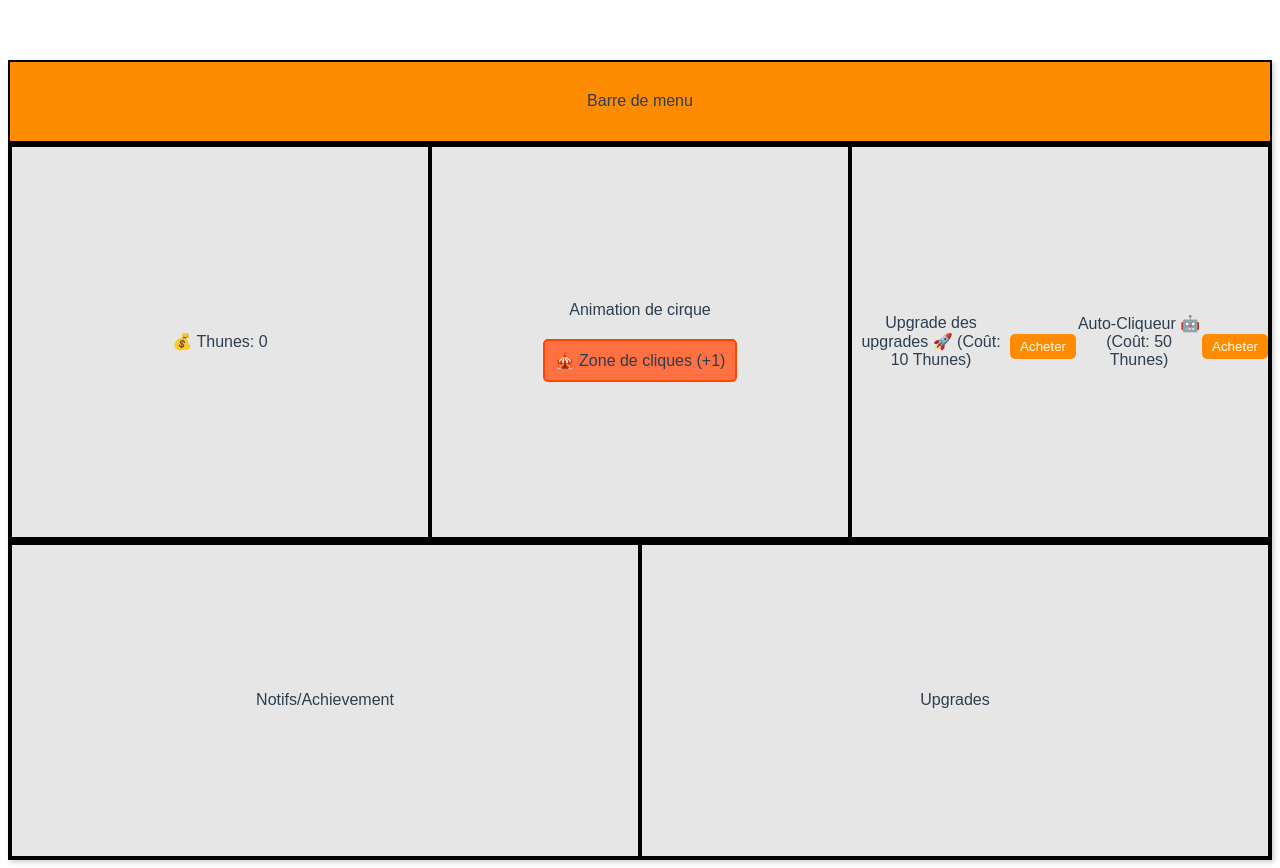
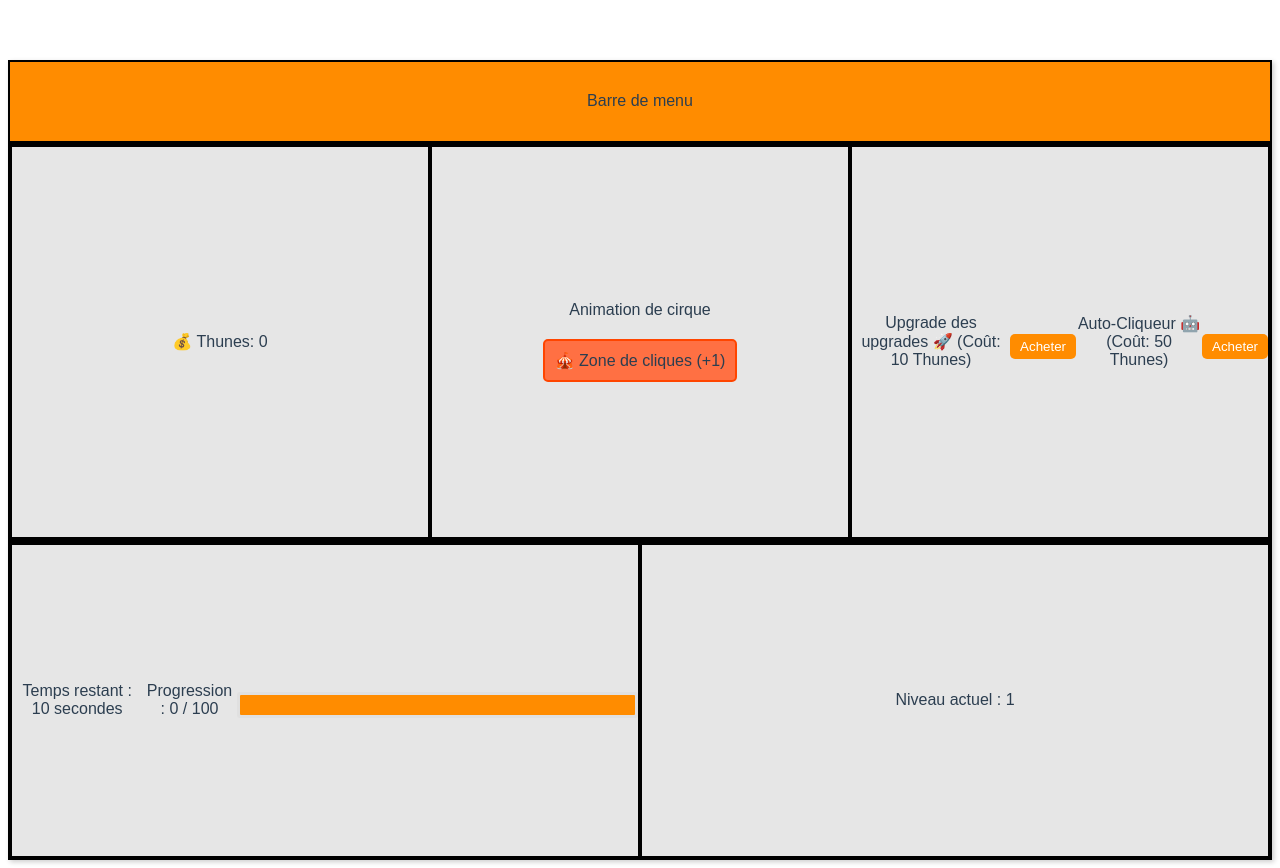
Before and after one commit to Rockmate77/Projet_Web_S7, a Vue app: page / in a window 1280 px wide. Built offline with nearby package versions, Linux system fonts and the light colour scheme.

Commit message:
Upgrade de la page principal

```diff
--- a/src/components/HelloWorld.vue
+++ b/src/components/HelloWorld.vue
@@ -17,8 +17,21 @@
       </div>
     </div>
     <div class="bottom-section">
-      <div class="left-bottom-pane">Notifs/Achievement</div>
-      <div class="right-bottom-pane">Upgrades</div>
+      <div class="left-bottom-pane">
+        <div v-if="gameOver">Perdu ! Vous n'avez pas atteint le niveau {{ currentLevel }} à temps.</div>
+        <div v-else-if="nextLevel">
+          Félicitations ! Niveau {{ currentLevel }} atteint !
+          <div>Prochain niveau : {{ currentLevel + 1 }}</div>
+        </div>
+        <div v-else>Temps restant : {{ timeLeft }} secondes</div>
+        <div>Progression : {{ thunes }} / {{ goalForCurrentLevel() }}</div>
+        <!-- Barre de progression -->
+        <div class="progress-bar-container">
+          <div class="progress-bar" :style="{ width: progressBarWidth + '%' }"></div>
+        </div>
+      </div>
+      <div class="right-bottom-pane"><div>Niveau actuel : {{ currentLevel }}</div>
+  </div>
     </div>
   </div>
 </template>
@@ -32,6 +45,18 @@ export default {
       clickValue: 1,
       upgradeCost: 10,
       autoClickerInterval: null,
+      timeLeft: 30,
+      currentLevel: 1,
+      nextLevel: false,
+      gameOver: false,
+      levels: [
+        { level: 1, goal: 100 },
+        { level: 2, goal: 200 },
+        { level: 3, goal: 400, time: 60 },
+        { level: 4, goal: 600, time: 80 },
+        { level: 5, goal: 1500, time: 100 },
+      ],
+      levelTimeInterval: null,
     };
   },
   methods: {
@@ -62,15 +87,134 @@ triggerAnimation(elementId) {
         element.classList.remove("pulse");
       }, 200);
     },
+    goalForCurrentLevel() {
+      const levelInfo = this.levels.find(lvl => lvl.level === this.currentLevel);
+      return levelInfo ? levelInfo.goal : Infinity;
     },
+    startLevelTimer() {
+    if (this.levelTimeInterval) {
+      clearInterval(this.levelTimeInterval);
+    }
+    if(this.currentLevel === 1){
+      this.timeLeft = 15;
+    } else if(this.currentLevel === 2){
+      this.clickValue = 1;
+      this.thunes = 0;
+      this.timeLeft = 20;
+    } else if(this.currentLevel === 3){
+      this.clickValue = 1;
+      this.thunes = 0;
+      this.timeLeft = 30;
+    } else if(this.currentLevel === 4){
+      this.clickValue = 1;
+      this.thunes = 0;
+      this.timeLeft = 40;
+    } else if(this.currentLevel === 5){
+      this.clickValue = 1;
+      this.thunes = 0;
+      this.timeLeft = 60;
+    }
+    //this.timeLeft = 30; // Vous pouvez ajuster le temps par niveau si vous le souhaitez
+    this.levelTimeInterval = setInterval(() => {
+      if (this.timeLeft > 0) {
+        this.timeLeft--;
+      } else {
+        clearInterval(this.levelTimeInterval);
+
+        if (this.thunes >= this.goalForCurrentLevel()) {
+          // ... logique pour passer au niveau suivant ...
+        } else {
+          this.gameOver = true; // Indicateur de fin de partie
+
+          // Nouveau: Définir un délai avant de réinitialiser le jeu.
+          setTimeout(() => {
+            // La réinitialisation du jeu après un court délai permet au joueur de voir le message de fin de partie.
+            this.resetGame(); // Cette méthode réinitialisera et redémarrera le jeu.
+          }, 2000); // Attendre 2 secondes avant de réinitialiser.
+        }
+      }
+    }, 1000);
+  },
+
+
+
+  checkLevelCompletion() {
+    const currentLevelInfo = this.levels.find(lvl => lvl.level === this.currentLevel);
+
+    if (this.thunes >= currentLevelInfo.goal) {
+      // Si le joueur atteint l'objectif, passez au niveau suivant.
+      this.advanceToNextLevel();
+    } else if (this.timeLeft === 0) {
+      // Si le temps est écoulé et que l'objectif n'est pas atteint, le jeu est terminé.
+      this.gameOver = true;
+      // Attendre un moment pour afficher le message de fin de partie, puis réinitialiser le jeu.
+      setTimeout(() => {
+        this.resetGame();
+      }, 2000); // Attendre 2 secondes avant de réinitialiser.
+    }
+  },
+
+  advanceToNextLevel() {
+    const nextLevelIndex = this.levels.findIndex(lvl => lvl.level === this.currentLevel) + 1;
+
+    if (nextLevelIndex < this.levels.length) {
+      // Si il y a encore des niveaux à avancer, définir le prochain niveau.
+      this.currentLevel = this.levels[nextLevelIndex].level;
+      this.startLevelTimer(this.levels[nextLevelIndex].time); // Démarrer le timer avec le nouveau temps.
+    } else {
+      // Si le joueur a terminé tous les niveaux, indiquez peut-être un état de victoire.
+      this.gameOver = true;
+      // Afficher un message de félicitations ici, si vous le souhaitez.
+    }
+  },
+
+  resetGame() {
+    // Réinitialiser le jeu pour recommencer du premier niveau.
+    this.thunes = 0;
+    this.currentLevel = 1;
+    this.gameOver = false;
+    this.startLevelTimer(this.levels[0].time); // Redémarrer le timer du premier niveau.
+  },
+},
+
+startLevelTimer(timeForThisLevel) {
+    if (this.levelTimeInterval) {
+      clearInterval(this.levelTimeInterval);
+    }
+    this.timeLeft = timeForThisLevel;
+    this.levelTimeInterval = setInterval(() => {
+      // ... (reste du code pour le timer) ...
+    }, 1000);
+  },
+
+  watch: {
+  thunes() {
+    this.checkLevelCompletion();
+  },
+  timeLeft() {
+    if (this.timeLeft === 0) {
+      this.checkLevelCompletion();
+    }
+  },
+},
+
+created() {
+  this.startLevelTimer(this.levels[0].time);
+},
+
+
   beforeUnmount() {
     if (this.autoClickerInterval) {
       clearInterval(this.autoClickerInterval);
+    }
+    if (this.levelTimeInterval) {
+      clearInterval(this.levelTimeInterval);
     }
   },
 };
 
 </script>
+
 
 <style scoped>
 
@@ -179,4 +323,19 @@ button {
 button:hover {
   background-color: #ff4500;
 }
+
+.progress-bar-container {
+  width: 100%;
+  background-color: #e0e0e0;
+  padding: 3px;
+  box-sizing: border-box;
+  border-radius: 3px;
+  margin-top: 10px;
+}
+.progress-bar {
+  height: 20px;
+  background-color: #ff8c00;
+  border-radius: 1px;
+  transition: width 0.5s ease-in-out;
+}
 </style>
```
Lines whose indentation alone changed are shown as unchanged.
